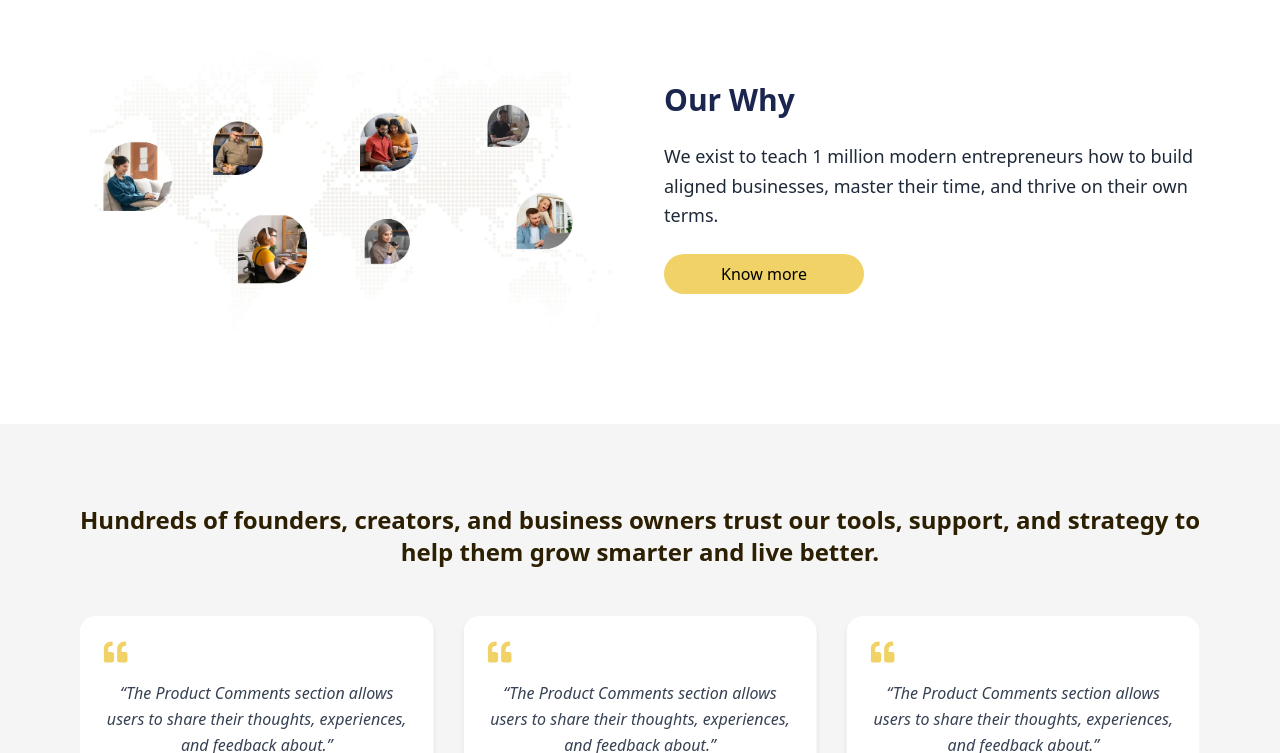
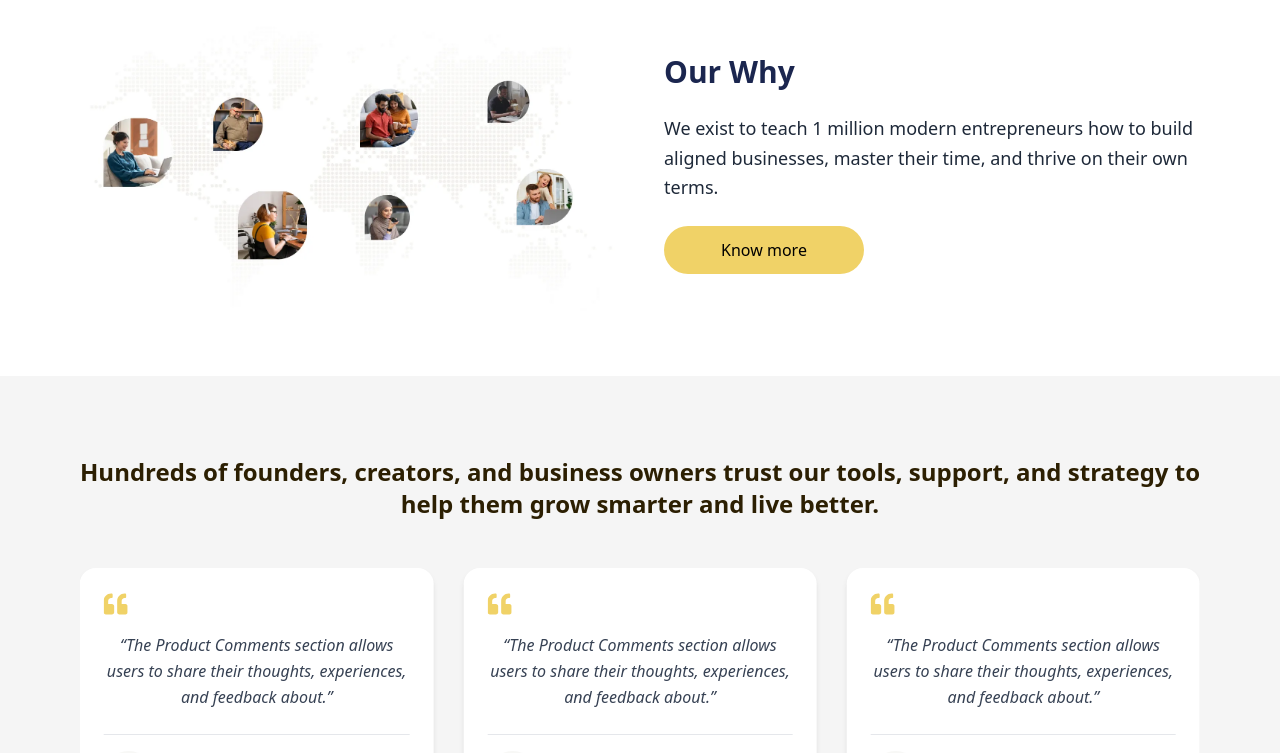
Before and after one commit to Nacho1499/experience, a Next.js app: page / in a window 1280 px wide. Shown: the part 1422-2175 px from the top of the page. Built offline with nearby package versions, Linux system fonts and the light colour scheme.

Commit message:
third commit

```diff
--- a/src/app/components/Abouts.tsx
+++ b/src/app/components/Abouts.tsx
@@ -12,7 +12,7 @@ const Abouts = () => {
       animate={{ opacity: 1 }}
       transition={{ duration: 1 }}
     >
-      <section className="py-20 px-4 max-w-6xl mx-auto grid md:grid-cols-2 gap-12 items-center">
+      <section className="py-14 px-4 max-w-6xl mx-auto grid md:grid-cols-2 gap-12 items-center">
 
         {/* Image section */}
         <motion.div
@@ -42,7 +42,7 @@ const Abouts = () => {
           </p>
 
           <Link href="/about">
-            <button className="bg-[#F0D267] p-2 rounded-full w-[200px] cursor-pointer hover:opacity-90 transition">
+            <button className="bg-[#F0D267] p-3 rounded-full w-full lg:w-[200px] cursor-pointer hover:opacity-90 transition">
               Know more
             </button>
           </Link>
--- a/src/app/components/Hero.tsx
+++ b/src/app/components/Hero.tsx
@@ -25,7 +25,7 @@ const Hero = () => {
           animate={{ opacity: 1, y: 0 }}
           transition={{ duration: 1.2, ease: 'easeOut' }}
         >
-          <h1 className="text-4xl md:text-5xl font-bold leading-tight text-white">
+          <h1 className="text-3xl md:text-5xl font-bold leading-tight text-white">
             Turn your passion into a scalable brand—with the systems and strategy to support it
           </h1>
 
```
